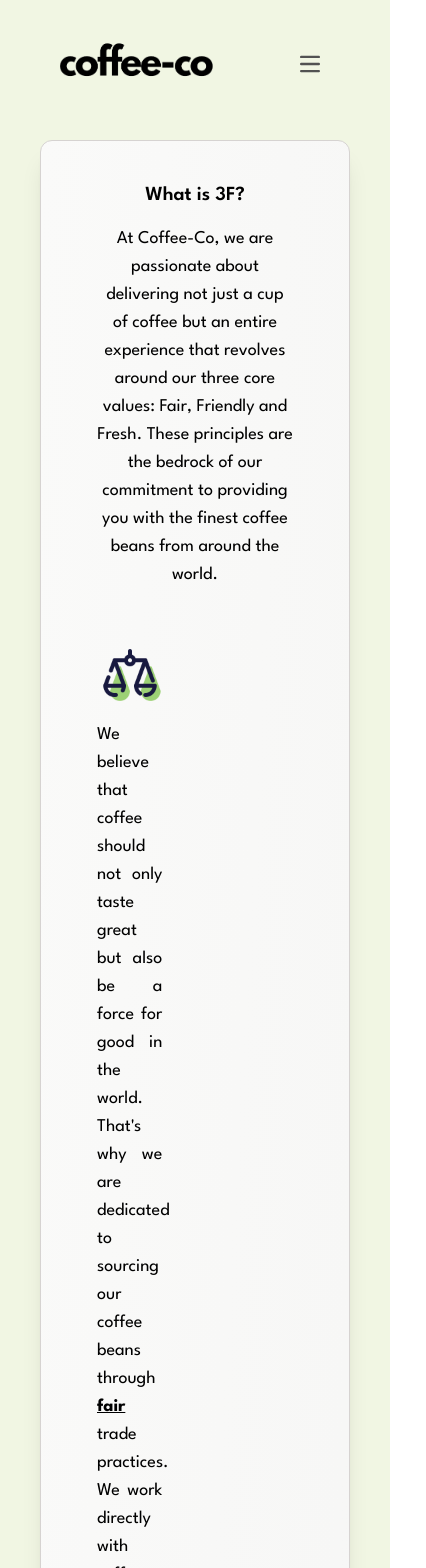
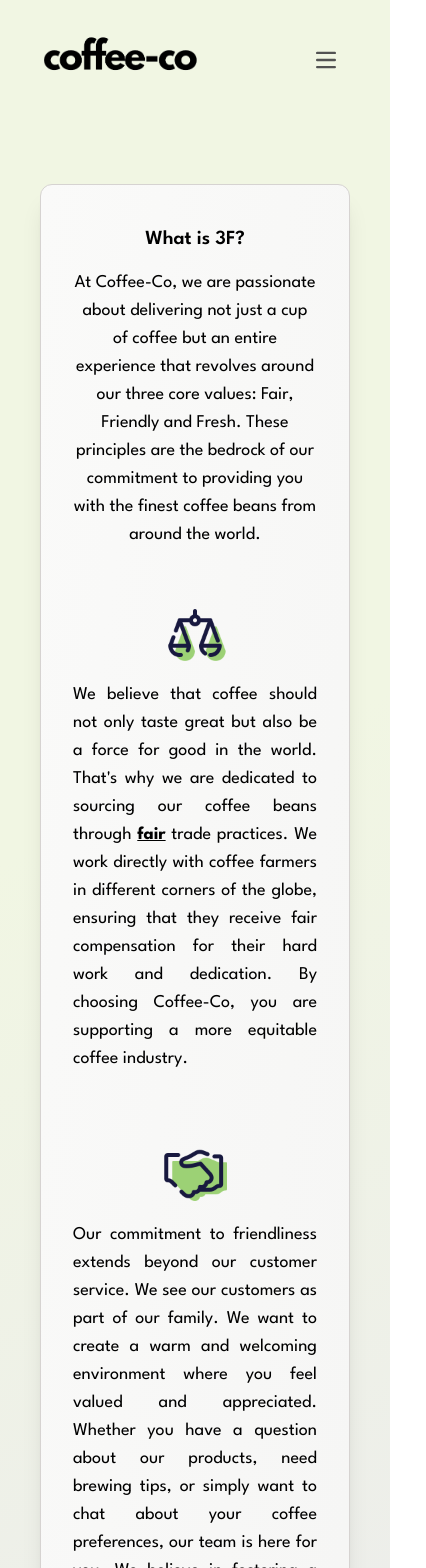
Before and after one commit to canyapalak/coffee-co, a Next.js app: page /policy in a window 390 px wide. Shown: the top 1568 px of the page, 426 px wide, since content can reach past the window. Built offline with nearby package versions, Linux system fonts and the light colour scheme.

Commit message:
landing page responsiveness

```diff
--- a/app/components/Footer.tsx
+++ b/app/components/Footer.tsx
@@ -20,7 +20,7 @@ export default function Footer() {
         <p className="mx-auto pl-1">Fake shop app</p>
       </div>
 
-      <div className="flex mx-auto text-lg pr-3 gap-8">
+      <div className="flex flex-col md:flex-row mx-auto text-lg pr-3 gap-8">
         <div>
           <a
             target="_blank"
--- a/app/components/Navbar.tsx
+++ b/app/components/Navbar.tsx
@@ -5,7 +5,7 @@ import Link from "next/link";
 import leaf from "@/public/assets/images/leaf2.png";
 import cartIcon from "@/public/assets/images/cart.png";
 
-import { useContext, useState } from "react";
+import { useContext, useState, useEffect, useRef } from "react";
 import { CartContext } from "../contexts/CartContext";
 
 export default function Navbar() {
@@ -19,10 +19,36 @@ export default function Navbar() {
     setIsMenuOpen(!isMenuOpen);
   };
 
+  const menuRef = useRef<HTMLDivElement | null>(null);
+
+  useEffect(() => {
+    const handleClickOutside = (event: MouseEvent) => {
+      if (
+        menuRef.current &&
+        !menuRef.current.contains(event.target as Node) &&
+        isMenuOpen
+      ) {
+        closeMenu();
+      }
+    };
+
+    const closeMenu = () => {
+      setIsMenuOpen(false);
+    };
+
+    document.addEventListener("mousedown", handleClickOutside);
+    window.addEventListener("beforeunload", closeMenu);
+
+    return () => {
+      document.removeEventListener("mousedown", handleClickOutside);
+      window.removeEventListener("beforeunload", closeMenu);
+    };
+  }, [isMenuOpen]);
+
   return (
     <>
-      <div className="mb-10 text-xl">
-        <div className="max-w-screen-xl flex flex-wrap items-center justify-between mx-auto p-4">
+      <div className="mb-24 text-xl">
+        <div className="max-w-screen flex flex-wrap items-center justify-between mx-auto py-2">
           <Link href="/">
             <Image
               src={logo}
@@ -34,7 +60,7 @@ export default function Navbar() {
             onClick={toggleMenu}
             type="button"
             className="inline-flex items-center p-2 w-12 h-12 justify-center text-sm text-neutral-600
-            rounded-lg md:hidden focus:outline-none focus:ring-2 focus:ring-neutral-400 "
+            rounded-lg md:hidden focus:outline-none focus:ring-2 focus:ring-neutral-400 mt-1"
             aria-controls="navbar-default"
             aria-expanded={isMenuOpen ? "true" : "false"}
           >
@@ -54,6 +80,7 @@ export default function Navbar() {
             </svg>
           </button>
           <div
+            ref={menuRef}
             className={`my-auto w-full md:block md:w-auto ${
               isMenuOpen ? "block" : "hidden"
             }`}
--- a/app/globals.css
+++ b/app/globals.css
@@ -2,7 +2,7 @@
 @tailwind components;
 @tailwind utilities;
 
-main {
+body {
 background: rgb(236, 236, 236);
   background: linear-gradient(336deg, rgba(236, 236, 236, 1) 33%, rgba(241, 246, 227, 1) 71%);
 }
@@ -38,3 +38,9 @@ background-color:antiquewhite;
 #lime-text {
   color: #628949;
 }
+
+@media (max-width: 768px) {
+  #bean-boxes {
+    display:none;
+  }
+}
--- a/pages/index.tsx
+++ b/pages/index.tsx
@@ -13,8 +13,8 @@ export default function Home() {
   return (
     <div>
       <div className="flex flex-col gap-16">
-        <div className="flex flex-row gap-10">
-          <div className="flex flex-col gap-5 w-5/12">
+        <div className="flex flex-col md:flex-row gap-10">
+          <div className="flex flex-col gap-5 md:w-5/12">
             <div className="relative overflow-hidden rounded-xl">
               <Image
                 src={imgCompany}
@@ -34,10 +34,10 @@ export default function Home() {
             </Link>
           </div>
 
-          <div className="flex flex-col gap-5 w-7/12 justify-between">
-            <div className="relative px-2">
+          <div className="flex flex-col gap-5 md:w-7/12 justify-between md:mt-0 mt-10">
+            <div className="relative md:px-2">
               <p
-                className={`text-2xl 2xl:text-3xl slide-in active text-justify font-light`}
+                className={`text-2xl 2xl:text-3xl slide-in active text-center md:text-justify font-light`}
               >
                 The best quality coffees from across the globe, professional
                 roasting and a remarkable tasting experience. Step into the
@@ -45,7 +45,10 @@ export default function Home() {
               </p>
             </div>
             <div className="flex flex-col gap-5 ">
-              <div className="flex flex-row gap-5 justify-around  ml-auto mr-auto align-bottom w-11/12">
+              <div
+                className="flex flex-row gap-5 justify-around  ml-auto mr-auto align-bottom w-11/12"
+                id="bean-boxes"
+              >
                 <Link href="/shop/3" className="w-1/3">
                   <div className="relative overflow-hidden rounded-xl">
                     <div className="group">
@@ -101,7 +104,7 @@ export default function Home() {
             </div>
           </div>
         </div>
-        <div className="mt-10 text-center ml-auto mr-auto w-2/3 mb-5">
+        <div className="mt-10 text-center ml-auto mr-auto md:w-2/3 mb-5">
           <Image src={leaf} alt="Leaf" className="w-8 h-8 inline-block" />
           <p className="text-xl inline-block">
             Read our 3F Policy and see how passionate we are about delivering
@@ -118,7 +121,7 @@ export default function Home() {
             </div>
           </Link>
         </div>
-        <div className="text-center ml-auto mr-auto w-2/3 mb-24">
+        <div className="text-center ml-auto mr-auto md:w-2/3 ">
           <Image src={truck} alt="Leaf" className="w-8 h-8 inline-block" />
           <p className="text-xl inline-block">
             We deliver to any European destination and the best part is,
--- a/pages/policy.tsx
+++ b/pages/policy.tsx
@@ -9,7 +9,7 @@ export default function Policy() {
   return (
     <div>
       <div
-        className="flex flex-col bg-gradient-to-br from-stone-50 to-stone-100 rounded-xl shadow-xl px-14 py-10
+        className="flex flex-col bg-gradient-to-br from-stone-50 to-stone-100 rounded-xl shadow-xl px-8 md:px-14 py-10
            border-stone-300 border-[1px] text-justify gap-6 text-lg"
       >
         <div className="text-center">
@@ -23,8 +23,8 @@ export default function Policy() {
           </p>
           <br />
         </div>
-        <div className="flex-col md:flex-row gap-10">
-          <div className="w-2/6">
+        <div className="flex flex-col md:flex-row gap-10">
+          <div className="md:w-2/6">
             <Image src={fair} alt="Fair" className="mx-auto w-16 h-16 mb-4" />
             <p>
               We believe that coffee should not only taste great but also be a
@@ -38,7 +38,7 @@ export default function Policy() {
             </p>
             <br />
           </div>
-          <div className="w-2/6">
+          <div className="md:w-2/6">
             <Image
               src={friendly}
               alt="Friendly"
@@ -56,7 +56,7 @@ export default function Policy() {
             </p>
             <br />
           </div>
-          <div className="w-2/6">
+          <div className="md:w-2/6">
             <Image src={fresh} alt="Fresh" className="mx-auto w-16 h-16 mb-4" />
             <p>
               For us, freshness is non-negotiable. We understand the critical
```
